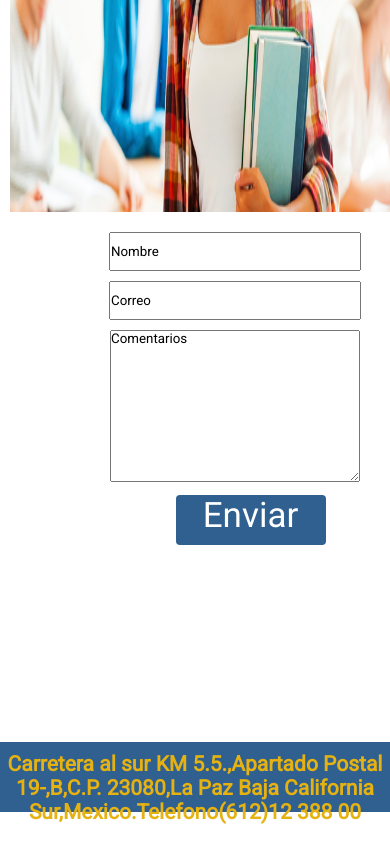
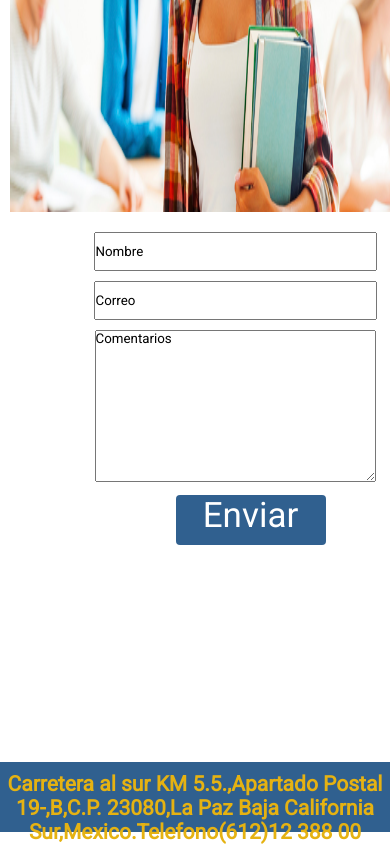
Before and after one commit to ageraldo18/paguabcs, a plain HTML site: page index.html in a window 390 px wide. Shown: the part 3455-4299 px from the top of the page. Drawn offline with Linux system fonts and the light colour scheme.

Commit message:
first commit

```diff
--- a/style.css
+++ b/style.css
@@ -101,8 +101,8 @@ body header .div-info{
     background-color: white;
     float: left;
     text-align: center;
-    margin-left: 10%;
-    margin-right: 10%;
+    padding-left: 10%;
+    padding-right: 10%;
     width: 80%;
 }
 
@@ -256,14 +256,14 @@ body header .div-info li a{
     }
 
     body .div-izquierda .cuadro-text input{
-        width: 80%;
+        width: 90%;
         height: 35px;
         padding: 0;
         margin: 0;
     }
 
     body .div-izquierda .cuadro-text textarea{
-        width: 80%;
+        width: 90%;
         padding: 0;
         margin: 0;
     }
@@ -281,7 +281,7 @@ body header .div-info li a{
 
     body footer{
         float: left;
-        margin-top: 10px;
+        margin-top:30px;
     }
 
 }
```
Also changed, not shown: 1 other file.
